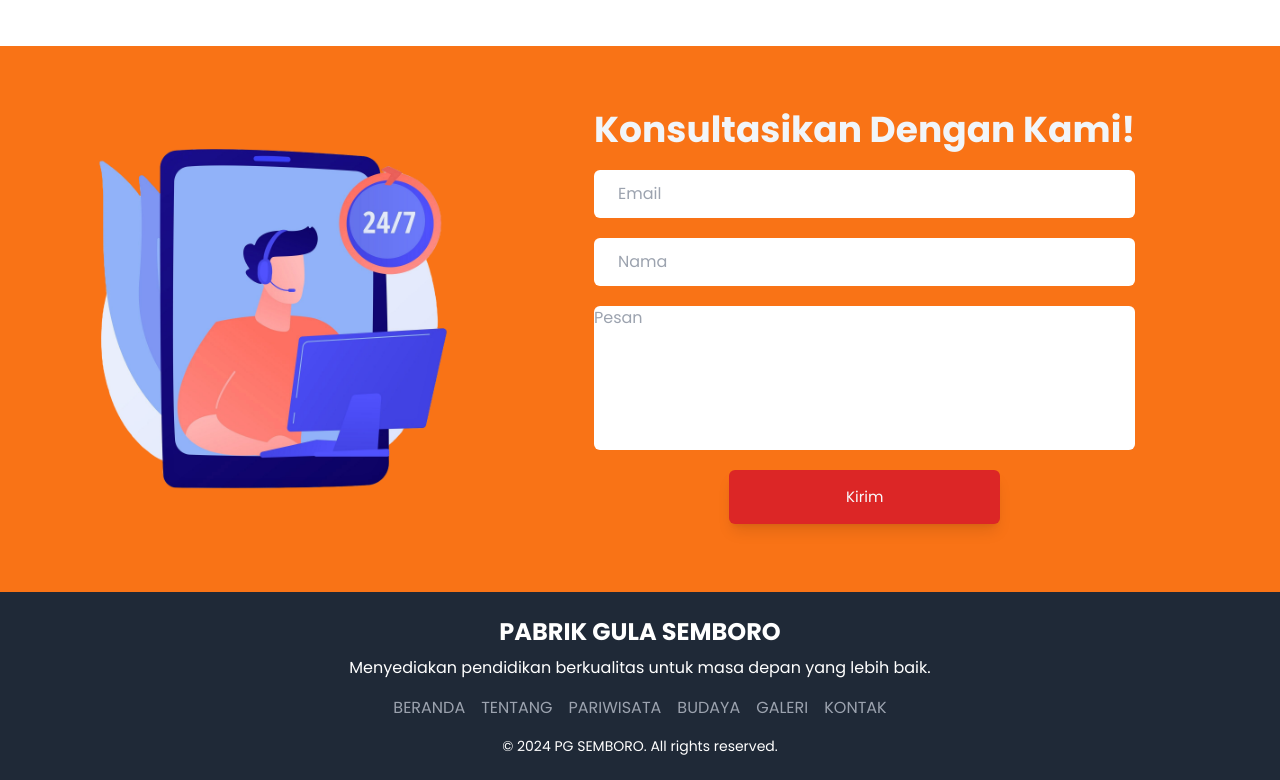
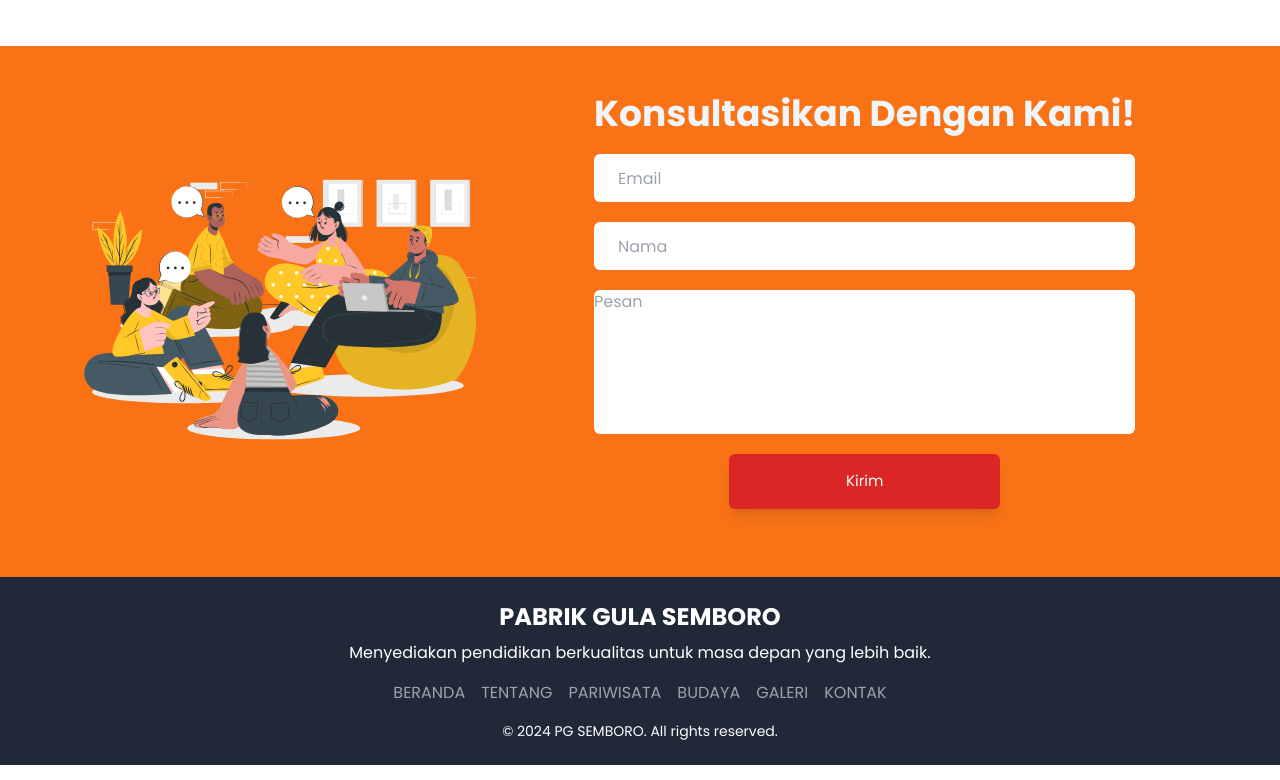
Before and after one commit to KiraniaKharisa/WEB_DESIGN_PLAYIT, a website: page index.html in a window 1280 px wide. Shown: the part 4344-5124 px from the top of the page. Drawn offline with nearby package versions, Linux system fonts and the light colour scheme.

Commit message:
Merubah Image Kirania Kharisa 17 Okt

```diff
--- a/index.html
+++ b/index.html
@@ -416,8 +416,9 @@
         </div>
       </div>
     </section>
+
     <section class="lg:flex-row flex-col gap-24 flex bg-orange-500 justify w-full p-12" id="kontak">
-      <img class="lg:w-[450px]" src="img/call.png" alt="">
+      <img class="lg:w-[450px]" src="img/call.svg" alt="">
       <div class="flex bg-orange-500  flex-col-reverse">
         <form class="flex flex-col  gap-5" action="">
           <input class="rounded-md h-10 p-6" placeholder="Email" type="text">
```
Also changed, not shown: img/call.png (deleted), img/call.svg (added).
